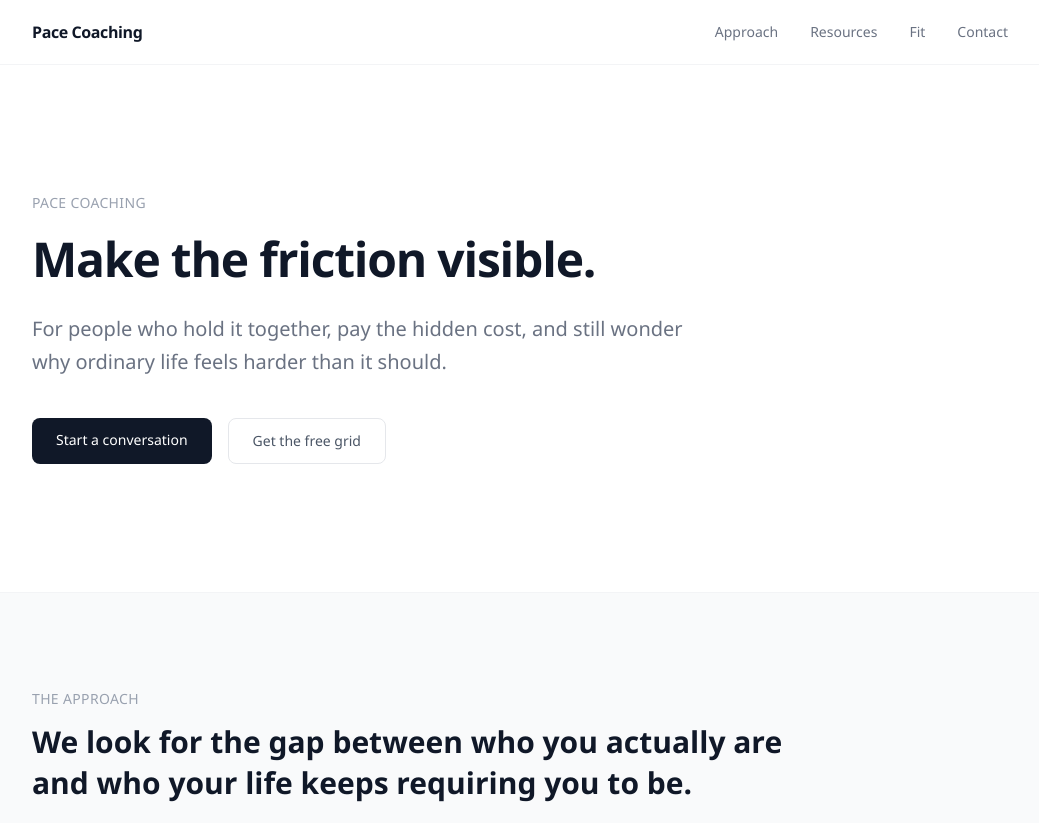
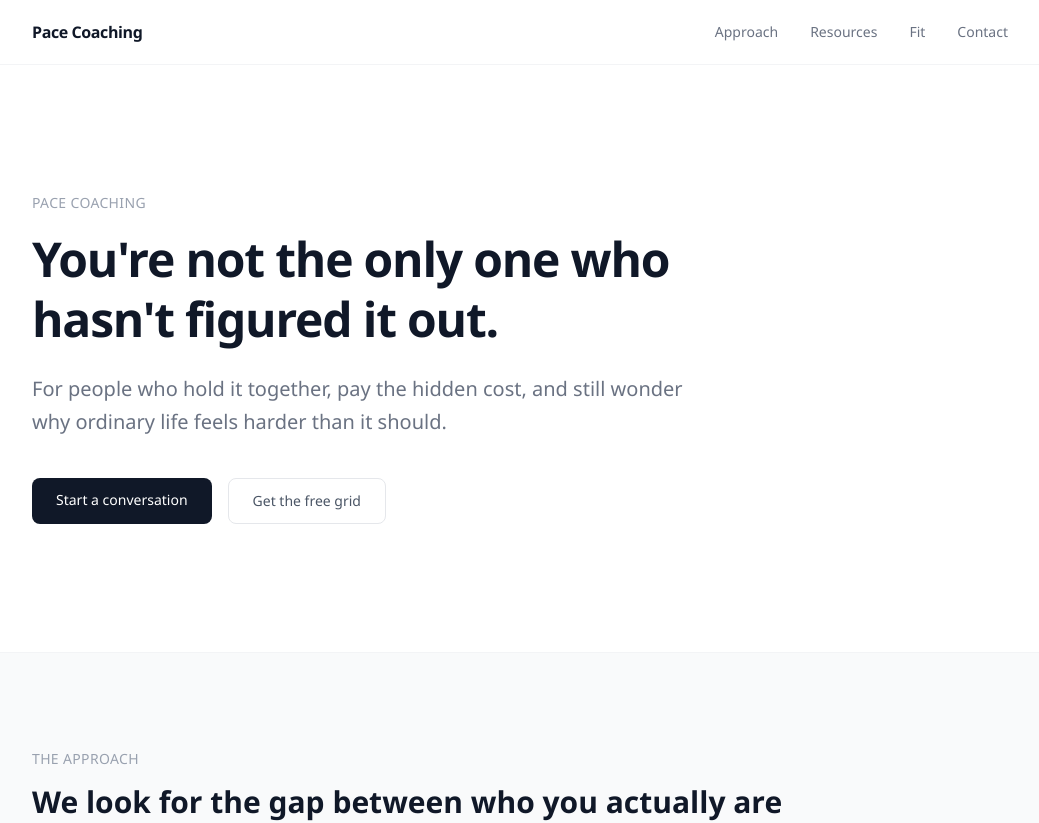
Before and after one commit to DanPace725/pace-coaching, a Next.js app: page / in a window 1280 px wide. Shown: the top 823 px of the page, without its empty margins (120-1159 px from the left). Built offline with nearby package versions, Linux system fonts and the light colour scheme.

Commit message:
Copy update

```diff
--- a/app/page.tsx
+++ b/app/page.tsx
@@ -45,7 +45,7 @@ export default function HomePage() {
           <div className="max-w-5xl mx-auto px-6 py-24 sm:py-32">
             <p className="text-sm font-medium text-gray-400 uppercase tracking-wide mb-4">Pace Coaching</p>
             <h1 className="text-4xl sm:text-5xl font-semibold text-gray-900 tracking-tight leading-tight max-w-3xl">
-              Make the friction visible.
+              You're not the only one who hasn't figured it out.
             </h1>
             <p className="mt-6 text-lg sm:text-xl text-gray-500 max-w-2xl leading-relaxed">
               For people who hold it together, pay the hidden cost, and still wonder why ordinary life feels harder
```
